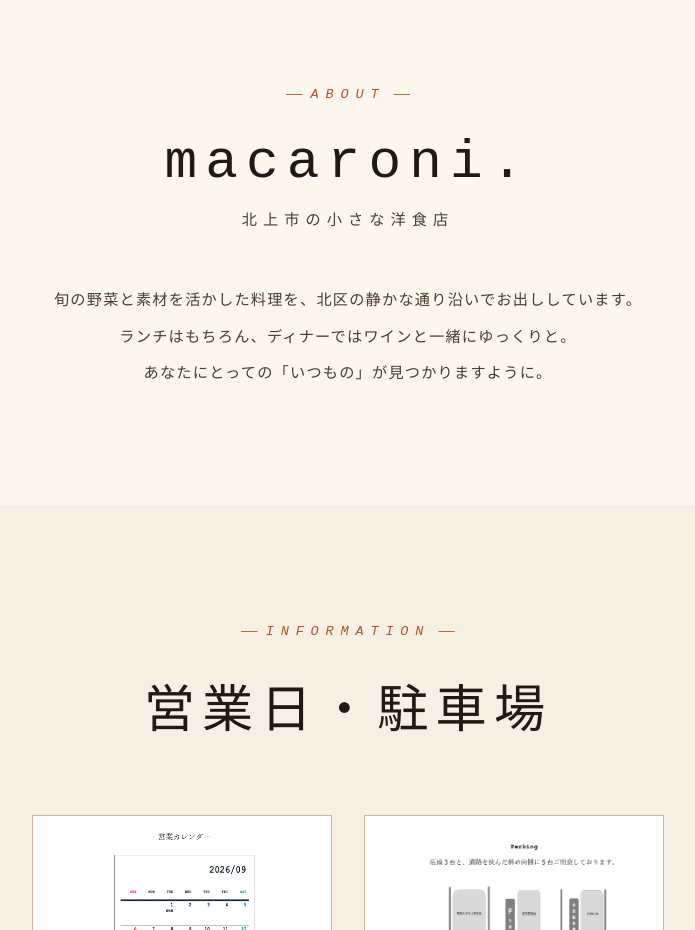
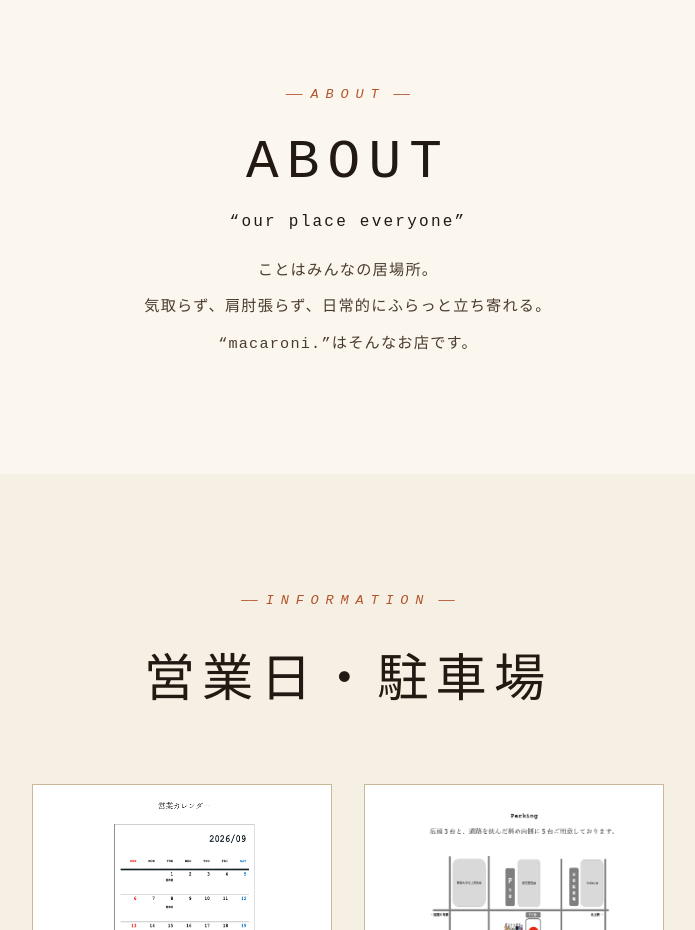
Before and after one commit to shibata1850/macaroni, a React (Vite) app: page / in a window 1280 px wide. Shown: the part 960-1890 px from the top of the page, without its empty margins (292-987 px from the left). Built offline with nearby package versions, Linux system fonts and the light colour scheme; no server answers; a web font is replaced by a local one.

Commit message:
Updated styles.css

```diff
--- a/src/pages/Home.jsx
+++ b/src/pages/Home.jsx
@@ -26,7 +26,6 @@ export default function Home() {
           muted
           loop
           playsInline
-          poster="/images/hero-veg-pc.jpg"
           aria-label="macaroni. 店内と料理の紹介動画"
         >
           <source src="/videos/macaroni.mp4.mp4" type="video/mp4" />
@@ -56,12 +55,12 @@ export default function Home() {
       <section className="home-about-section" aria-labelledby="home-about-title">
         <div className="home-about-inner">
           <span className="section-label section-label-both">About</span>
-          <h2 id="home-about-title" className="section-title">macaroni.</h2>
-          <p className="section-title-jp">北上市の小さな洋食店</p>
+          <h2 id="home-about-title" className="section-title">ABOUT</h2>
+          <p className="home-about-quote">“our place everyone”</p>
           <p className="home-about-text">
-            旬の野菜と素材を活かした料理を、北区の静かな通り沿いでお出ししています。<br />
-            ランチはもちろん、ディナーではワインと一緒にゆっくりと。<br />
-            あなたにとっての「いつもの」が見つかりますように。
+            ことはみんなの居場所。<br />
+            気取らず、肩肘張らず、日常的にふらっと立ち寄れる。<br />
+            “macaroni.”はそんなお店です。
           </p>
         </div>
       </section>
```
Also changed, not shown: src/styles.css.
